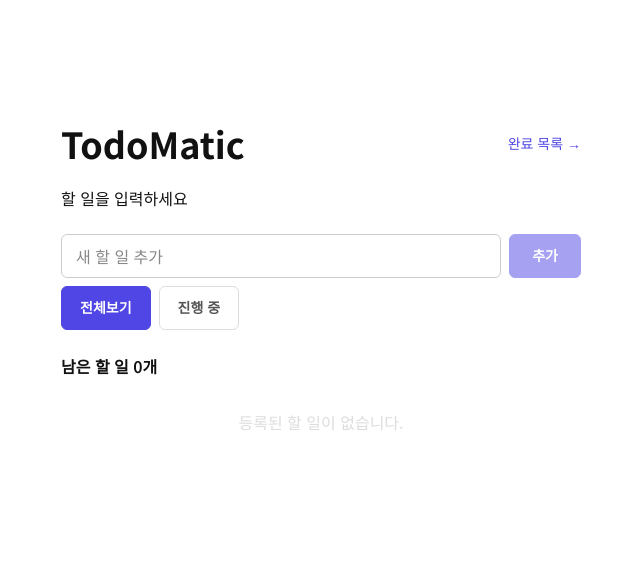
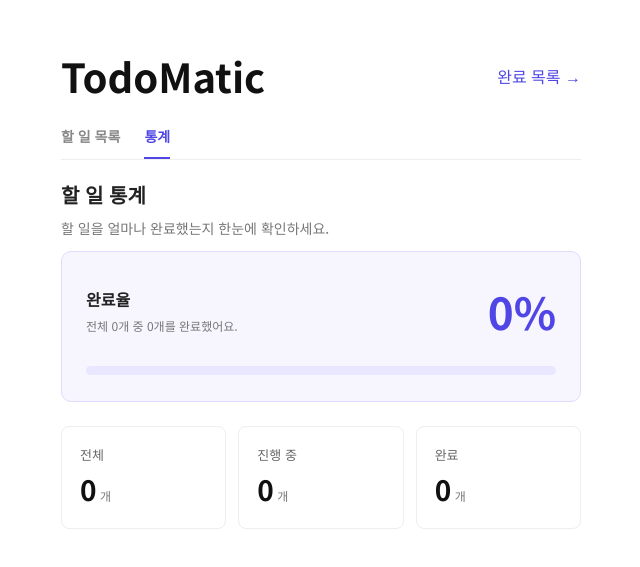
Before and after one commit to Leets-Official/8th-FE-Zero100, a React (Vite) app: page /stats in a window 1280 px wide. Before the commit this address led to /. Shown: the part 113-680 px from the top of the page, without its empty margins (319-959 px from the left). Built offline with nearby package versions, Linux system fonts and the light colour scheme.

Commit message:
feat: Todo 통계 페이지 및 메뉴 구현

```diff
--- a/src/App.jsx
+++ b/src/App.jsx
@@ -4,6 +4,7 @@ import TodoPage from './pages/TodoPage';
 import CompletedPage from './pages/CompletedPage';
 import { loadTodos, TODO_STORAGE_KEY } from './utils/todoStorage';
 import './App.css';
+import StatsPage from './pages/StatsPage';
 
 function App() {
   const [todos, setTodos] = useState(loadTodos);
@@ -68,7 +69,7 @@ function App() {
             path="/completed"
             element={<CompletedPage {...todoProps} onShowActive={() => setFilter('active')} />}
           />
-
+          <Route path="/stats" element={<StatsPage todos={todos} />} />
           <Route path="*" element={<Navigate to="/" replace />} />
         </Routes>
       </main>
--- /dev/null
+++ b/src/components/TodoHeader/TodoHeader.jsx
@@ -0,0 +1,42 @@
+import { Link, NavLink } from 'react-router';
+
+const menus = [
+  { to: '/', label: '할 일 목록' },
+  { to: '/stats', label: '통계' },
+];
+
+function TodoHeader() {
+  return (
+    <header className="mb-[20px]">
+      <div className="mb-[20px] flex items-center justify-between gap-[16px]">
+        <h1 className="text-[40px] leading-[1.5] font-extrabold text-[#111111]">TodoMatic</h1>
+
+        <Link
+          to="/completed"
+          className="shrink-0 text-[16px] text-[#4f46e5] hover:underline focus-visible:outline-2 focus-visible:outline-[#4f46e5]"
+        >
+          완료 목록 →
+        </Link>
+      </div>
+
+      <nav aria-label="주요 메뉴" className="flex gap-[24px] border-b border-[#eeeeee]">
+        {menus.map((menu) => (
+          <NavLink
+            key={menu.to}
+            to={menu.to}
+            end
+            className={({ isActive }) =>
+              `border-b-2 pb-[10px] text-[14px] font-semibold focus-visible:outline-2 focus-visible:outline-[#4f46e5] ${
+                isActive ? 'border-[#4f46e5] text-[#4f46e5]' : 'border-transparent text-[#888888]'
+              } `
+            }
+          >
+            {menu.label}
+          </NavLink>
+        ))}
+      </nav>
+    </header>
+  );
+}
+
+export default TodoHeader;
--- a/src/pages/CompletedPage.jsx
+++ b/src/pages/CompletedPage.jsx
@@ -7,12 +7,12 @@ function CompletedPage({ todos, onToggle, onDelete, onEdit, onShowActive }) {
   return (
     <>
       <header className="mb-[24px] flex items-center justify-between gap-[16px]">
-        <h1 className="text-[36px] leading-[1.5] font-extrabold text-[#111111]">완료된 작업</h1>
+        <h1 className="text-[40px] leading-[1.5] font-extrabold text-[#111111]">완료된 작업</h1>
 
         <Link
           to="/"
           onClick={onShowActive}
-          className="shrink-0 text-[14px] text-[#4f46e5] hover:underline focus-visible:outline-2 focus-visible:outline-[#4f46e5]"
+          className="shrink-0 text-[16px] text-[#4f46e5] hover:underline focus-visible:outline-2 focus-visible:outline-[#4f46e5]"
         >
           ← 진행 중 목록
         </Link>
--- /dev/null
+++ b/src/pages/StatsPage.jsx
@@ -0,0 +1,77 @@
+import TodoHeader from '../components/TodoHeader/TodoHeader';
+
+function StatsPage({ todos }) {
+  const totalCount = todos.length;
+  const completedCount = todos.filter((todo) => todo.completed).length;
+  const activeCount = totalCount - completedCount;
+
+  const completionRate = totalCount === 0 ? 0 : Math.round((completedCount / totalCount) * 100);
+
+  const stats = [
+    { label: '전체', count: totalCount },
+    { label: '진행 중', count: activeCount },
+    { label: '완료', count: completedCount },
+  ];
+
+  return (
+    <>
+      <TodoHeader />
+
+      <section aria-labelledby="stats-title">
+        <h2 id="stats-title" className="text-[20px] font-bold text-[#222222]">
+          할 일 통계
+        </h2>
+
+        <p className="mt-[8px] mb-[12px] text-[14px] text-[#777777]">
+          할 일을 얼마나 완료했는지 한눈에 확인하세요.
+        </p>
+
+        <div className="rounded-[10px] border-[1.5px] border-[#dedbff] bg-[#f7f6ff] px-[24px] py-[26px]">
+          <div className="flex items-center justify-between gap-[16px]">
+            <div>
+              <h3 className="text-[16px] font-bold text-[#222222]">완료율</h3>
+
+              <p className="mt-[6px] text-[12px] text-[#777777]">
+                전체 {totalCount}개 중 {completedCount}개를 완료했어요.
+              </p>
+            </div>
+
+            <p className="shrink-0 text-[44px] font-extrabold text-[#4f46e5]">{completionRate}%</p>
+          </div>
+
+          <div
+            role="progressbar"
+            aria-label="할 일 완료율"
+            aria-valuemin={0}
+            aria-valuemax={100}
+            aria-valuenow={completionRate}
+            className="mt-[22px] h-[9px] overflow-hidden rounded-full bg-[#e9e7ff]"
+          >
+            <div
+              className="h-full rounded-full bg-[#4f46e5]"
+              style={{ width: `${completionRate}%` }}
+            />
+          </div>
+        </div>
+
+        <dl className="mt-[24px] grid grid-cols-3 gap-[12px]">
+          {stats.map((stat) => (
+            <div
+              key={stat.label}
+              className="rounded-[8px] border border-[#eeeeee] bg-[#ffffff] p-[18px]"
+            >
+              <dt className="text-[13px] text-[#666666]">{stat.label}</dt>
+
+              <dd className="mt-[3.5px] flex items-baseline gap-[3.5px]">
+                <strong className="text-[28px] font-bold text-[#111111]">{stat.count}</strong>
+                <small className="text-[12px] text-[#777777]">개</small>
+              </dd>
+            </div>
+          ))}
+        </dl>
+      </section>
+    </>
+  );
+}
+
+export default StatsPage;
--- a/src/pages/TodoPage.jsx
+++ b/src/pages/TodoPage.jsx
@@ -1,5 +1,5 @@
 import { useState } from 'react';
-import { Link } from 'react-router';
+import TodoHeader from '../components/TodoHeader/TodoHeader';
 import Button from '../components/Button/Button';
 import Input from '../components/Input/Input';
 import TodoItem from '../components/TodoItem/TodoItem';
@@ -28,16 +28,7 @@ function TodoPage({ todos, filter, onFilterChange, onAdd, onToggle, onDelete, on
 
   return (
     <>
-      <header className="mb-[16px] flex items-center justify-between gap-[16px]">
-        <h1 className="text-[36px] leading-[1.5] font-extrabold text-[#111111]">TodoMatic</h1>
-
-        <Link
-          to="/completed"
-          className="shrink-0 text-[14px] text-[#4f46e5] hover:underline focus-visible:outline-2 focus-visible:outline-[#4f46e5]"
-        >
-          완료 목록 →
-        </Link>
-      </header>
+      <TodoHeader />
 
       <form className="todo-form" onSubmit={handleSubmit}>
         <label className="todo-form__label" htmlFor="new-todo">
```
